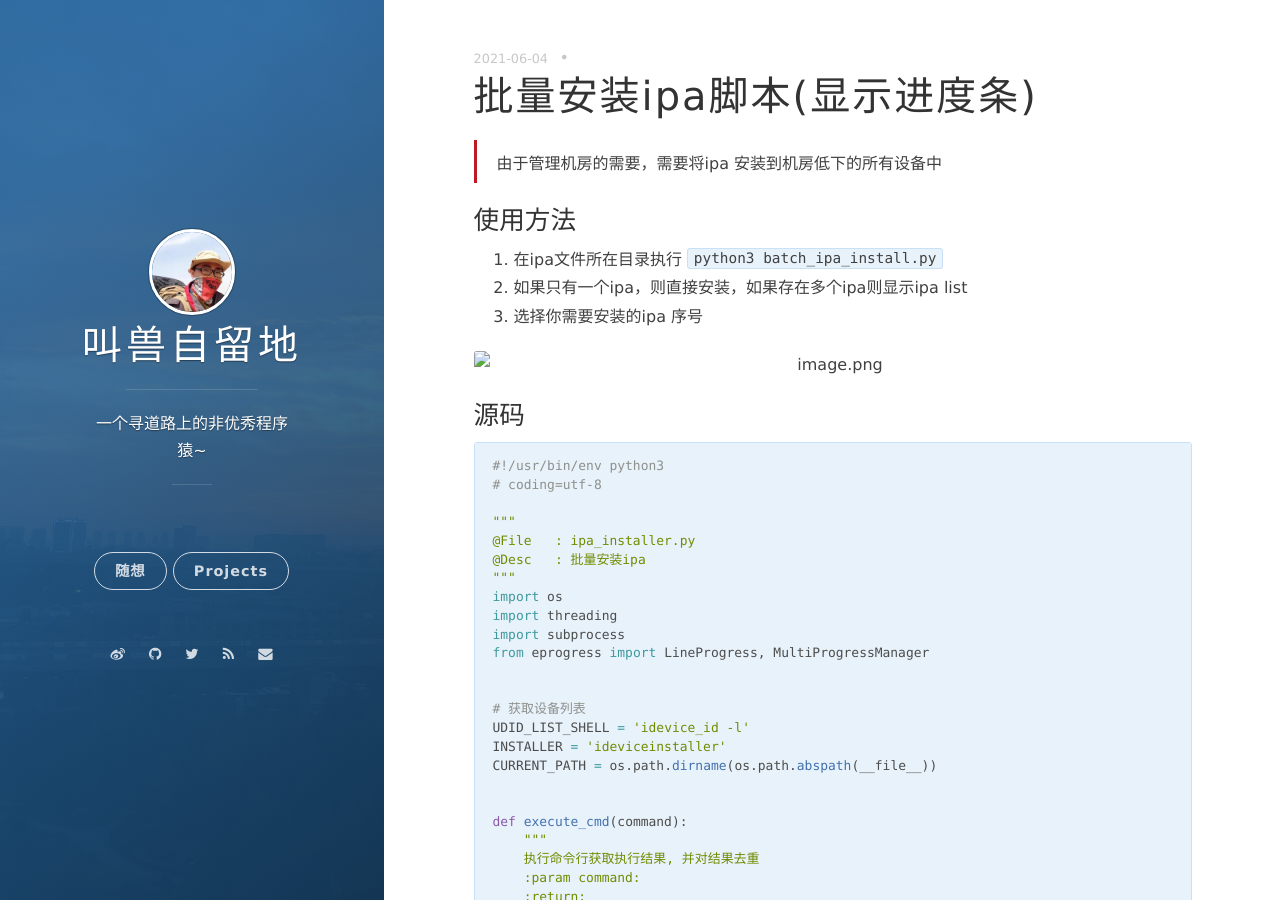
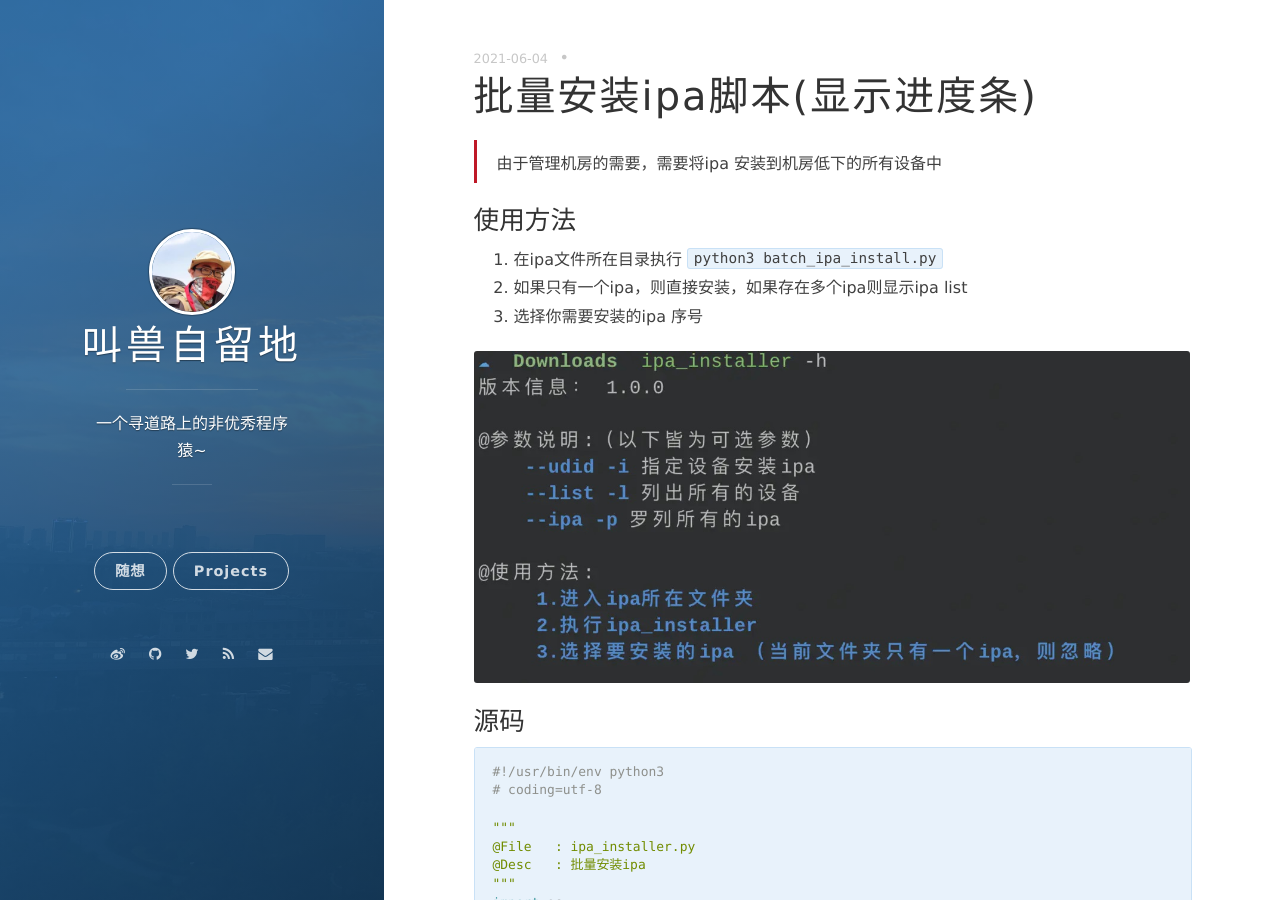
Before and after one commit to youran1024/youran1024.github.io, a Jekyll site: the page built from _posts/2021-06-04-批量安装iPA脚本(显示进度条).markdown, in a window 1280 px wide and 900 px high. Built offline with Jekyll 4.4.1, drawn with Linux system fonts in a browser that asks for light colours; nearby versions of some CDN libraries; our own code applies the rules of GitHub Pages for plain Markdown files; comment, search, counter and statistics services are not loaded.

Commit message:
Update 2021-06-04-批量安装iPA脚本(显示进度条).markdown

```diff
--- a/_posts/2021-06-04-批量安装iPA脚本(显示进度条).markdown
+++ b/_posts/2021-06-04-批量安装iPA脚本(显示进度条).markdown
@@ -5,7 +5,7 @@
 2. 如果只有一个ipa，则直接安装，如果存在多个ipa则显示ipa list
 3. 选择你需要安装的ipa 序号
 
-![image.png](./img/ipa_installer.jpg)
+![image.png](https://raw.githubusercontent.com/youran1024/youran1024.github.io/main/_posts/img/ipa_installer.jpg)
 
 
 ### 源码
```
